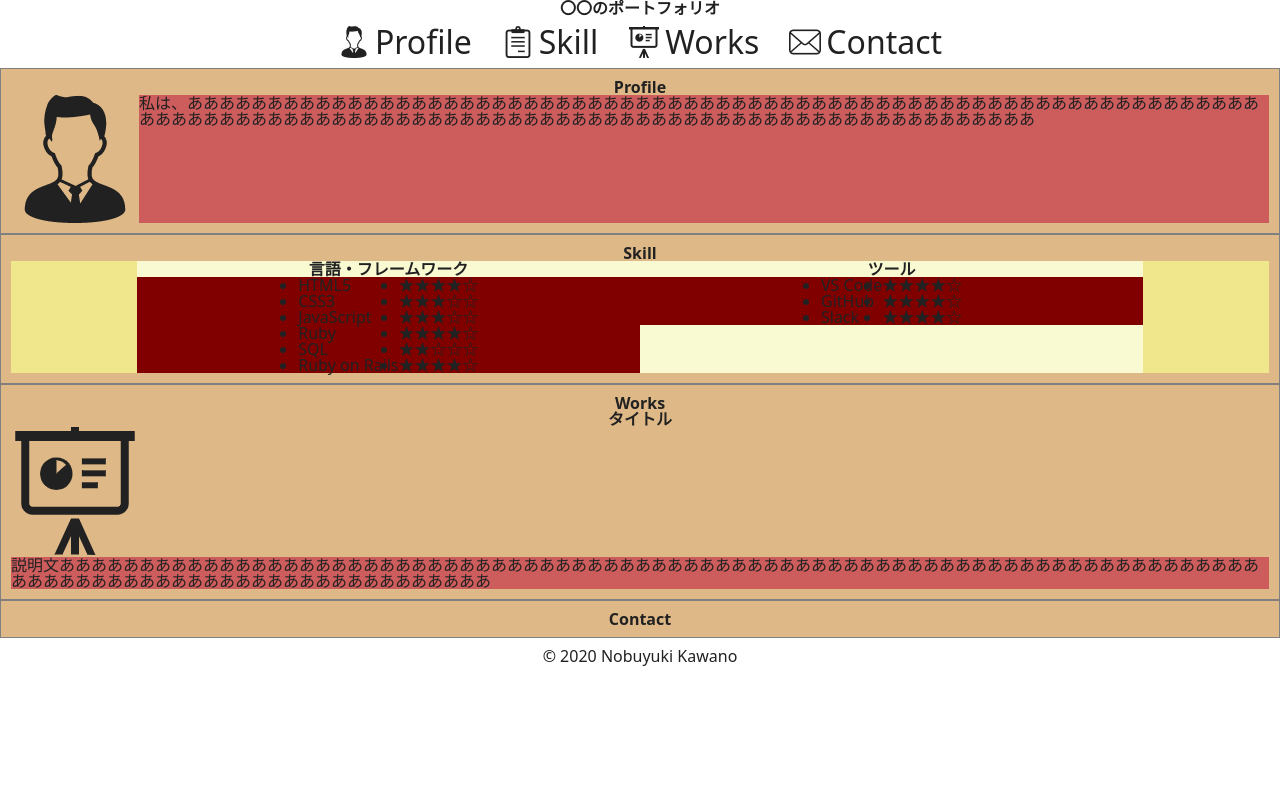
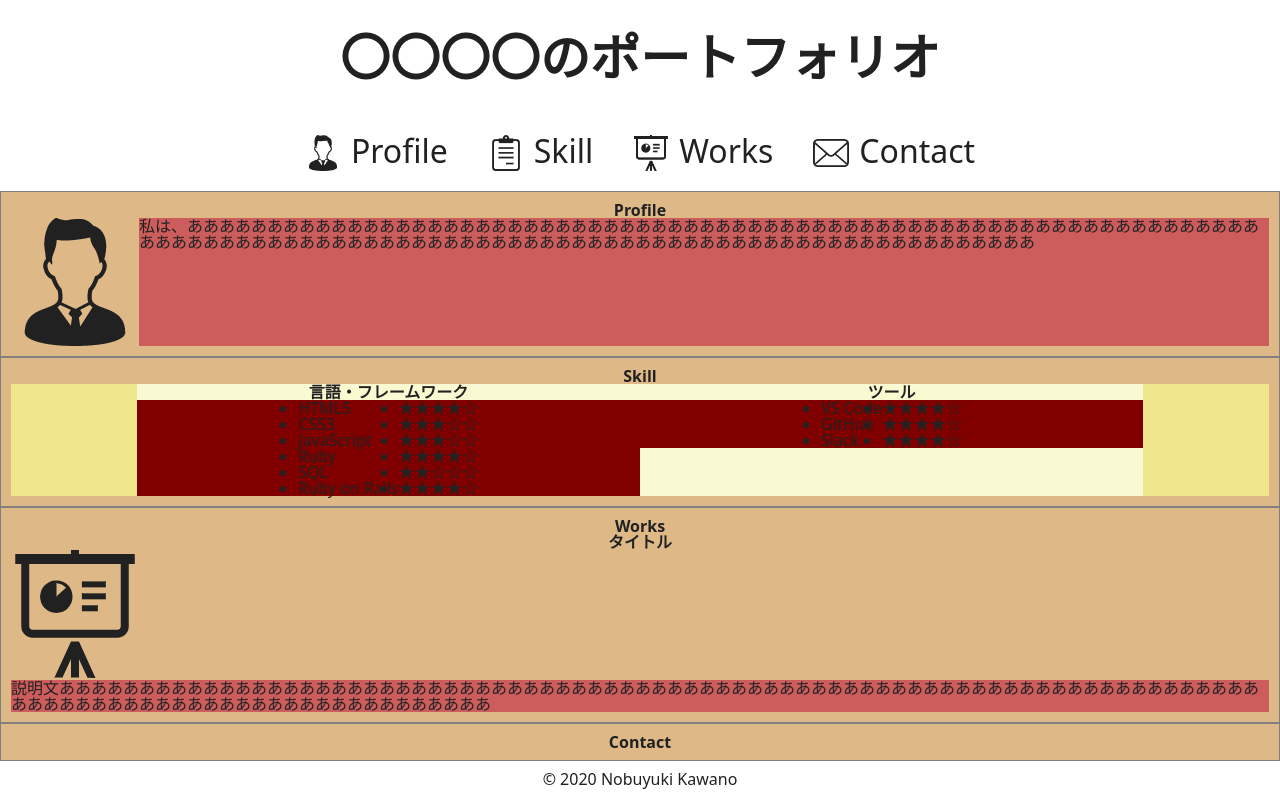
Before and after one commit to kavvano/kavvano.github.io, a plain HTML site: page index.html in a window 1280 px wide. Drawn offline with Linux system fonts and the light colour scheme.

Commit message:
ヘッダー調整

```diff
--- a/index.html
+++ b/index.html
@@ -9,7 +9,7 @@
   </head>
   <body>
     <header>
-      <h1>〇〇のポートフォリオ</h1>
+      <h1>〇〇〇〇のポートフォリオ</h1>
     </header>
     <nav>
       <ul>
--- a/style.css
+++ b/style.css
@@ -4,7 +4,11 @@
 }
 
 h1{
+  font-size: 50px;
+  font-weight: bold;
+  line-height: 1.5;
   text-align: center;
+  margin: 20px 0;
 }
 
 nav ul{
@@ -20,19 +24,20 @@ nav li{
 }
 
 nav a{
+  margin: 0 10px;
   display: block;
   text-decoration: none;
   font-size: 32px;
 }
 
 nav div{
-  padding: 10px 15px;
+  padding: 20px 10px;
   display: flex;
 }
 
 nav img{
-  height: 32px;
-  padding: 0 5px 0 0;
+  height: 36px;
+  padding: 0 10px 0 0;
 }
 
 h2{
```
